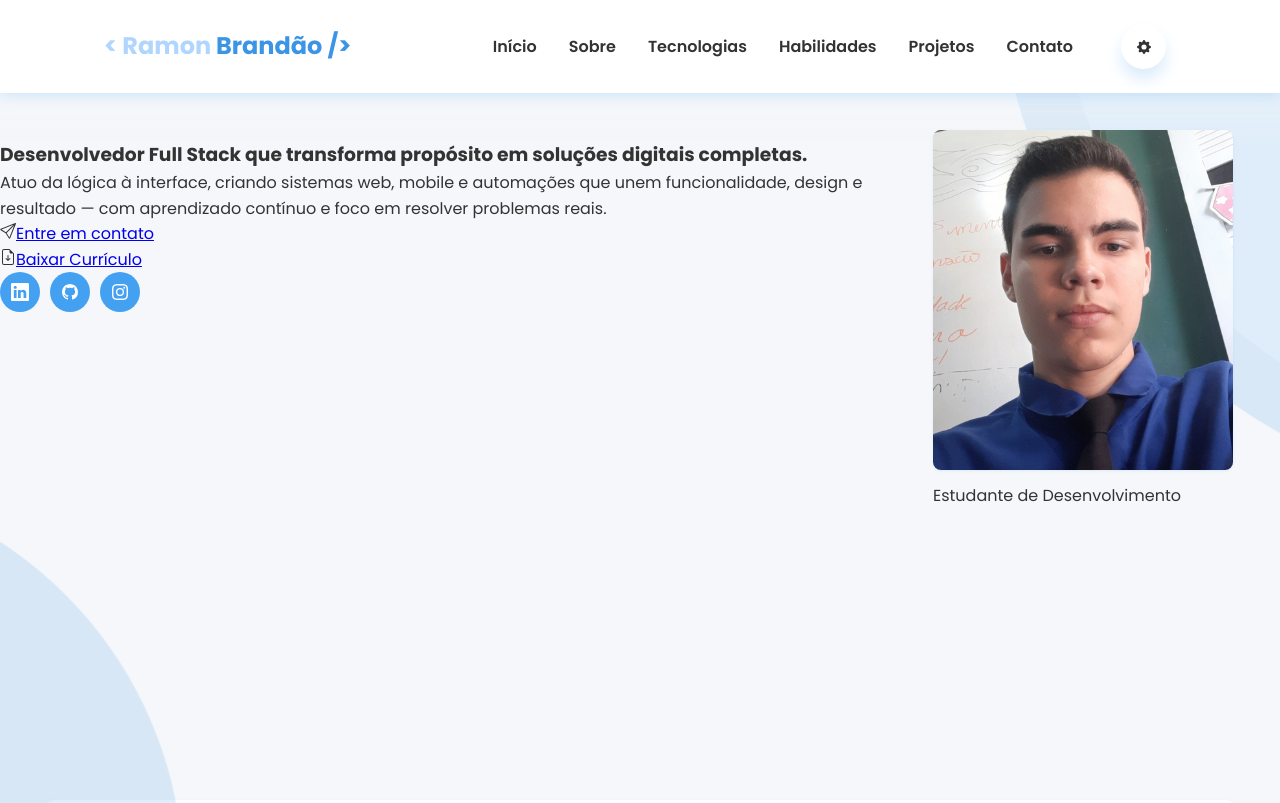
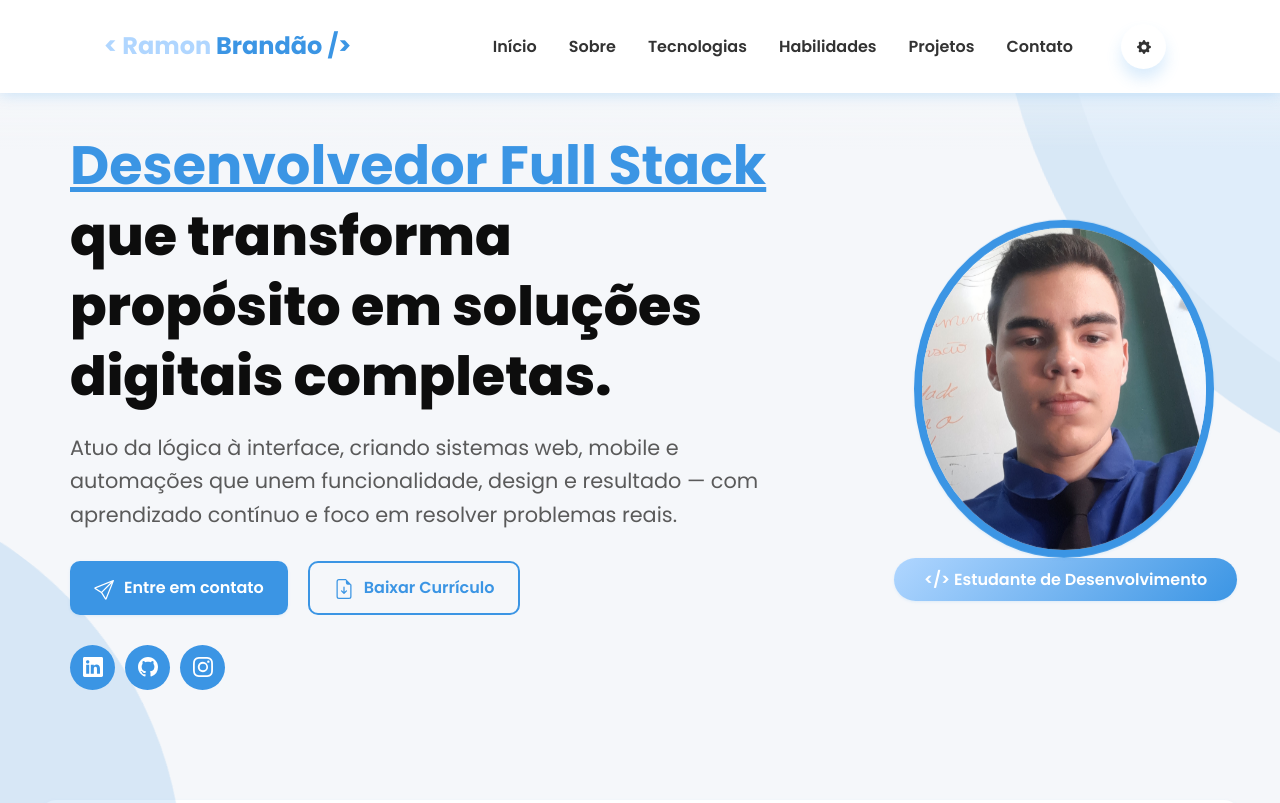
Before and after one commit to Ramon-24/Ramon_brandao, a Next.js app in the folder portifolio-ramon_brandao/: page / in a window 1280 px wide. Shown: the top 803 px of the page. Built offline with nearby package versions, Linux system fonts and the light colour scheme.

Commit message:
Fundo estilizado

```diff
--- a/portifolio-ramon_brandao/src/app/Components/Components.css/Hero.css
+++ b/portifolio-ramon_brandao/src/app/Components/Components.css/Hero.css
@@ -1,7 +1,213 @@
-.hero{
-    z-index: 100;
-    height: 90vh;
+:root {
+  /* Paleta base */
+  --color-primary-1: #3b95e4;
+  --color-primary-2: #44A1F2;
+  --color-primary-3: #6BB7FF;
+  --color-primary-4: #B0D6FF;
+
+  --color-secondary-1: #0D0D0D;
+  --color-secondary-2: #5A5A5A;
+  --color-secondary-3: #D9D9D9;
+  --color-secondary-4: #F2F2F2;
+
+  --color-text-primary: #1c1c1c;
+  --color-text-secondary: #555;
+  --color-text-tertiary: #777;
+
+  --color-background: #F5F7FA;
+  --color-card-background: #fff;
+
+  --color-accent: #44A1F2;
+  --color-accent-background: #E1F0FF;
+  --color-border: #E0E5EB;
+
+  --effect-sm: 0 1px 3px rgba(68, 161, 242, 0.12);
+  --effect-md: 0 4px 6px rgba(68, 161, 242, 0.16);
+  --effect-lg: 0 10px 15px rgba(68, 161, 242, 0.2);
+  --effect-glow: 0 0 20px rgba(68, 161, 242, 0.35);
 }
-.minhaFoto{
-    z-index: 100;
+
+.hero {
+  height: 100vh;
+  width: 100vw;
+  padding: 20px 90px 0 70px;
+  display: flex;
+  flex-direction: row;
+  align-items: center;
+  justify-content: space-between;
+  gap: 120px;
+  position: relative;
+  z-index: 100;
+  overflow: hidden;
 }
+
+.title-impact {
+  font-weight: 800;
+  font-size: 54px;
+  text-align: left;
+  width: 55vw;
+  color: var(--color-secondary-1);
+  line-height: 1.3;
+}
+
+.negrito {
+  text-decoration: underline;
+  color: var(--color-primary-1);
+}
+
+.subtitulo {
+  font-size: 1.3rem;
+  margin-top: 20px;
+  color: var(--color-text-secondary);
+  line-height: 1.6;
+  text-align: left;
+  max-width: 800px;
+}
+
+.botoes {
+  display: flex;
+  flex-direction: row;
+  gap: 20px;
+  margin: 30px 0;
+  flex-wrap: wrap;
+}
+
+.entrarContato,
+.baixarCurriculo {
+  display: flex;
+  align-items: center;
+  gap: 10px;
+  padding: 12px 24px;
+  font-size: 1rem;
+  font-weight: 600;
+  border-radius: 10px;
+  cursor: pointer;
+  transition: all 0.3s ease-in-out;
+  text-decoration: none;
+}
+
+.entrarContato {
+  background-color: var(--color-primary-1);
+  color: white;
+  border: none;
+  box-shadow: var(--effect-sm);
+}
+
+.entrarContato:hover {
+  background-color: var(--color-primary-2);
+  transform: translateY(-2px);
+  box-shadow: var(--effect-md);
+}
+
+.baixarCurriculo {
+  border: 2px solid var(--color-primary-1);
+  color: var(--color-primary-1);
+  background-color: transparent;
+}
+
+.baixarCurriculo:hover {
+  background-color: var(--color-accent-background);
+  transform: translateY(-2px);
+  box-shadow: var(--effect-sm);
+}
+
+.badge {
+  border-radius: 50px;
+  font-weight: 600;
+  color: white;
+  background: linear-gradient(135deg, var(--color-primary-4), var(--color-primary-1));
+  padding: 10px 30px;
+  font-size: 16px;
+  margin-top: 20px;
+  text-align: center;
+  box-shadow: var(--effect-sm);
+}
+
+/* Foto de perfil */
+.minhaFoto {
+  width: 340px;
+  height: 340px;
+  display: flex;
+  justify-content: center;
+  align-items: center;
+  animation: float 6s ease-in-out infinite;
+  margin-right: 40px;
+}
+
+.Foto {
+  width: 100%;
+  height: 100%;
+  border-radius: 50% !important;
+  object-fit: cover;
+  border: 8px solid var(--color-primary-1);
+  box-shadow: var(--effect-lg);
+  transition: all 0.4s ease;
+}
+
+.Foto:hover {
+  transform: scale(1.05);
+  box-shadow: var(--effect-glow);
+}
+
+/* Animação da foto */
+@keyframes float {
+  0%, 100% {
+    transform: translateY(0);
+  }
+  50% {
+    transform: translateY(-8px);
+  }
+}
+
+/* Responsivo */
+@media (max-width: 1024px) {
+  .hero {
+    flex-direction: column;
+    padding: 120px 40px 60px;
+    text-align: center;
+    gap: 60px;
+  }
+
+  .title-impact {
+    font-size: 2.6rem;
+    width: 100%;
+    text-align: center;
+  }
+
+  .subtitulo {
+    text-align: center;
+    margin: 0 auto;
+  }
+
+  .minhaFoto {
+    margin: 0 auto;
+    width: 280px;
+    height: 280px;
+  }
+
+  .botoes {
+    justify-content: center;
+  }
+}
+
+@media (max-width: 600px) {
+  .title-impact {
+    font-size: 2.2rem;
+  }
+
+  .minhaFoto {
+    width: 220px;
+    height: 220px;
+  }
+
+  .entrarContato,
+  .baixarCurriculo {
+    width: 100%;
+    justify-content: center;
+  }
+
+  .botoes {
+    flex-direction: column;
+    gap: 15px;
+  }
+}
--- a/portifolio-ramon_brandao/src/app/Components/Components.css/Icons.css
+++ b/portifolio-ramon_brandao/src/app/Components/Components.css/Icons.css
@@ -3,10 +3,10 @@
   display: flex;
   align-items: center;
   justify-content: center;
-  width: 40px;
-  height: 40px;
+  width: 45px;
+  height: 45px;
   border-radius: 50%;
-  background-color: var(--color-primary-2);
+  background-color: var(--color-primary-1);
   color: white;
   transition: all 0.3s ease;
 }
--- a/portifolio-ramon_brandao/src/app/Components/Components.css/Sobre.css
+++ b/portifolio-ramon_brandao/src/app/Components/Components.css/Sobre.css
@@ -67,8 +67,6 @@
 }
 
 strong{
-  /* text-decoration: underline; */
-  /* text-decoration-color: var(--effect-glow); */
   color: var(--color-primary-1);
 }
 
--- a/portifolio-ramon_brandao/src/app/Components/Components_Principais/Hero.js
+++ b/portifolio-ramon_brandao/src/app/Components/Components_Principais/Hero.js
@@ -36,41 +36,44 @@ export function Hero() {
             style={{
                 display: "flex",
                 flexDirection: "row",
-                justifyContent: "space-around",
-                paddingTop: "140px",
-                zIndex: "10"
+                justifyContent: "space-between",
             }}>
 
             <div className="container">
-                <h1>{t.titulo}</h1>
-                <p>{t.subtitulo}</p>
+                <h1 className="title-impact">
+                    <strong className="negrito">{t.destaque}</strong>
+                    {t.titulo}
+                </h1>
+                <p className="subtitulo">{t.subtitulo}</p>
                 <div className="botoes">
                     <div className="entrarContato">
-                        <svg xmlns="http://www.w3.org/2000/svg" width="16" height="16" fill="currentColor" className="bi bi-send" viewBox="0 0 16 16">
+                        <svg xmlns="http://www.w3.org/2000/svg" width="20" height="20" style={{ marginTop: "4px" }} fill="currentColor" className="bi bi-send" viewBox="0 0 16 16">
                             <path d="M15.854.146a.5.5 0 0 1 .11.54l-5.819 14.547a.75.75 0 0 1-1.329.124l-3.178-4.995L.643 7.184a.75.75 0 0 1 .124-1.33L15.314.037a.5.5 0 0 1 .54.11ZM6.636 10.07l2.761 4.338L14.13 2.576zm6.787-8.201L1.591 6.602l4.339 2.76z" />
                         </svg>
-                        <a href="#contato" className="btn primario">{t.botaoContato}</a>
+                        <a href="#contato" className="btn primario" style={{ textDecoration: "none", color: "white" }}>{t.botaoContato}</a>
                     </div>
                     <div className="baixarCurriculo">
-                        <svg xmlns="http://www.w3.org/2000/svg" width="16" height="16" fill="currentColor" className="bi bi-file-earmark-arrow-down" viewBox="0 0 16 16">
+                        <svg xmlns="http://www.w3.org/2000/svg" width="20" height="20" style={{ marginTop: "3px" }} fill="currentColor" className="bi bi-file-earmark-arrow-down" viewBox="0 0 16 16">
                             <path d="M8.5 6.5a.5.5 0 0 0-1 0v3.793L6.354 9.146a.5.5 0 1 0-.708.708l2 2a.5.5 0 0 0 .708 0l2-2a.5.5 0 0 0-.708-.708L8.5 10.293z" />
                             <path d="M14 14V4.5L9.5 0H4a2 2 0 0 0-2 2v12a2 2 0 0 0 2 2h8a2 2 0 0 0 2-2M9.5 3A1.5 1.5 0 0 0 11 4.5h2V14a1 1 0 0 1-1 1H4a1 1 0 0 1-1-1V2a1 1 0 0 1 1-1h5.5z" />
                         </svg>
-                        <a href="/curriculo.pdf" className="btn secundario" download>{t.botaoCurriculo}</a>
+                        <a href="/curriculo.pdf" className="btn secundario" style={{ textDecoration: "none", color: "var(--color-primary-1)" }} download>{t.botaoCurriculo}</a>
                     </div>
                 </div>
                 <Icons />
             </div>
+            <section className="m">
                 <div className="minhaFoto">
                     <Image
                         src="/Eu.jpg"
                         className="Foto"
                         alt="Foto"
-                    width={400}
-                    height={400}
+                        width={500}
+                        height={500}
                     />
+                </div>
                     <span className="badge">{t.badge}</span>
-            </div>
+            </section>
         </section>
     );
 }
--- a/portifolio-ramon_brandao/src/app/Components/Components_Segundarios/Icons.js
+++ b/portifolio-ramon_brandao/src/app/Components/Components_Segundarios/Icons.js
@@ -14,17 +14,17 @@ export function Icons() {
                 gap: "10px",
             }}>
             <div className="icone-circulo">
-                <svg xmlns="http://www.w3.org/2000/svg" width="18" height="18" fill="currentColor" className="fab fa-linkedin-in" viewBox="0 0 16 16">
+                <svg xmlns="http://www.w3.org/2000/svg" width="20" height="20" fill="currentColor" className="fab fa-linkedin-in" viewBox="0 0 16 16">
                     <path d="M0 1.146C0 .513.526 0 1.175 0h13.65C15.474 0 16 .513 16 1.146v13.708c0 .633-.526 1.146-1.175 1.146H1.175C.526 16 0 15.487 0 14.854zm4.943 12.248V6.169H2.542v7.225zm-1.2-8.212c.837 0 1.358-.554 1.358-1.248-.015-.709-.52-1.248-1.342-1.248S2.4 3.226 2.4 3.934c0 .694.521 1.248 1.327 1.248zm4.908 8.212V9.359c0-.216.016-.432.08-.586.173-.431.568-.878 1.232-.878.869 0 1.216.662 1.216 1.634v3.865h2.401V9.25c0-2.22-1.184-3.252-2.764-3.252-1.274 0-1.845.7-2.165 1.193v.025h-.016l.016-.025V6.169h-2.4c.03.678 0 7.225 0 7.225z" />
                 </svg>
             </div>
             <div className="icone-circulo">
-                <svg xmlns="http://www.w3.org/2000/svg" width="16" height="16" fill="currentColor" className="bi bi-github" viewBox="0 0 16 16">
+                <svg xmlns="http://www.w3.org/2000/svg" width="20" height="20" fill="currentColor" className="bi bi-github" viewBox="0 0 16 16">
                     <path d="M8 0C3.58 0 0 3.58 0 8c0 3.54 2.29 6.53 5.47 7.59.4.07.55-.17.55-.38 0-.19-.01-.82-.01-1.49-2.01.37-2.53-.49-2.69-.94-.09-.23-.48-.94-.82-1.13-.28-.15-.68-.52-.01-.53.63-.01 1.08.58 1.23.82.72 1.21 1.87.87 2.33.66.07-.52.28-.87.51-1.07-1.78-.2-3.64-.89-3.64-3.95 0-.87.31-1.59.82-2.15-.08-.2-.36-1.02.08-2.12 0 0 .67-.21 2.2.82.64-.18 1.32-.27 2-.27s1.36.09 2 .27c1.53-1.04 2.2-.82 2.2-.82.44 1.1.16 1.92.08 2.12.51.56.82 1.27.82 2.15 0 3.07-1.87 3.75-3.65 3.95.29.25.54.73.54 1.48 0 1.07-.01 1.93-.01 2.2 0 .21.15.46.55.38A8.01 8.01 0 0 0 16 8c0-4.42-3.58-8-8-8" />
                 </svg>
             </div>
             <div className="icone-circulo">
-                <svg xmlns="http://www.w3.org/2000/svg" width="16" height="16" fill="currentColor" className="bi bi-instagram" viewBox="0 0 16 16">
+                <svg xmlns="http://www.w3.org/2000/svg" width="20" height="20" fill="currentColor" className="bi bi-instagram" viewBox="0 0 16 16">
                     <path d="M8 0C5.829 0 5.556.01 4.703.048 3.85.088 3.269.222 2.76.42a3.9 3.9 0 0 0-1.417.923A3.9 3.9 0 0 0 .42 2.76C.222 3.268.087 3.85.048 4.7.01 5.555 0 5.827 0 8.001c0 2.172.01 2.444.048 3.297.04.852.174 1.433.372 1.942.205.526.478.972.923 1.417.444.445.89.719 1.416.923.51.198 1.09.333 1.942.372C5.555 15.99 5.827 16 8 16s2.444-.01 3.298-.048c.851-.04 1.434-.174 1.943-.372a3.9 3.9 0 0 0 1.416-.923c.445-.445.718-.891.923-1.417.197-.509.332-1.09.372-1.942C15.99 10.445 16 10.173 16 8s-.01-2.445-.048-3.299c-.04-.851-.175-1.433-.372-1.941a3.9 3.9 0 0 0-.923-1.417A3.9 3.9 0 0 0 13.24.42c-.51-.198-1.092-.333-1.943-.372C10.443.01 10.172 0 7.998 0zm-.717 1.442h.718c2.136 0 2.389.007 3.232.046.78.035 1.204.166 1.486.275.373.145.64.319.92.599s.453.546.598.92c.11.281.24.705.275 1.485.039.843.047 1.096.047 3.231s-.008 2.389-.047 3.232c-.035.78-.166 1.203-.275 1.485a2.5 2.5 0 0 1-.599.919c-.28.28-.546.453-.92.598-.28.11-.704.24-1.485.276-.843.038-1.096.047-3.232.047s-2.39-.009-3.233-.047c-.78-.036-1.203-.166-1.485-.276a2.5 2.5 0 0 1-.92-.598 2.5 2.5 0 0 1-.6-.92c-.109-.281-.24-.705-.275-1.485-.038-.843-.046-1.096-.046-3.233s.008-2.388.046-3.231c.036-.78.166-1.204.276-1.486.145-.373.319-.64.599-.92s.546-.453.92-.598c.282-.11.705-.24 1.485-.276.738-.034 1.024-.044 2.515-.045zm4.988 1.328a.96.96 0 1 0 0 1.92.96.96 0 0 0 0-1.92m-4.27 1.122a4.109 4.109 0 1 0 0 8.217 4.109 4.109 0 0 0 0-8.217m0 1.441a2.667 2.667 0 1 1 0 5.334 2.667 2.667 0 0 1 0-5.334" />
                 </svg>
             </div>
--- a/portifolio-ramon_brandao/src/app/Components/Components_Segundarios/Textos.js
+++ b/portifolio-ramon_brandao/src/app/Components/Components_Segundarios/Textos.js
@@ -13,11 +13,12 @@ export const Textos = {
             }
         },
         hero: {
-            titulo: "Desenvolvedor Full Stack que transforma propósito em soluções digitais completas.",
+            destaque: "Desenvolvedor Full Stack",
+            titulo: " que transforma propósito em soluções digitais completas.",
             subtitulo: "Atuo da lógica à interface, criando sistemas web, mobile e automações que unem funcionalidade, design e resultado — com aprendizado contínuo e foco em resolver problemas reais.",
             botaoContato: "Entre em contato",
             botaoCurriculo: "Baixar Currículo",
-            badge: "Estudante de Desenvolvimento"
+            badge: "</> Estudante de Desenvolvimento"
         },
         about: {
             titulo: "Sobre Mim",
```
Lines whose indentation alone changed are shown as unchanged.
